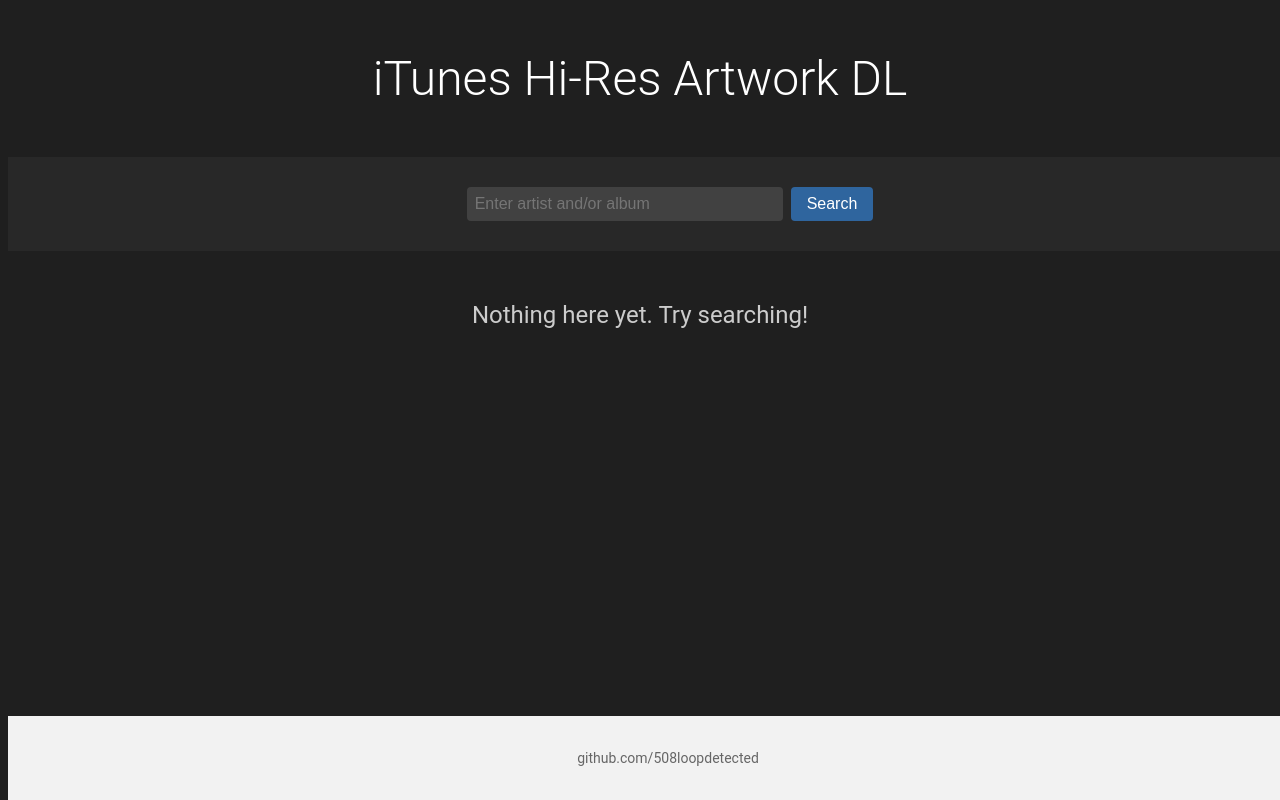
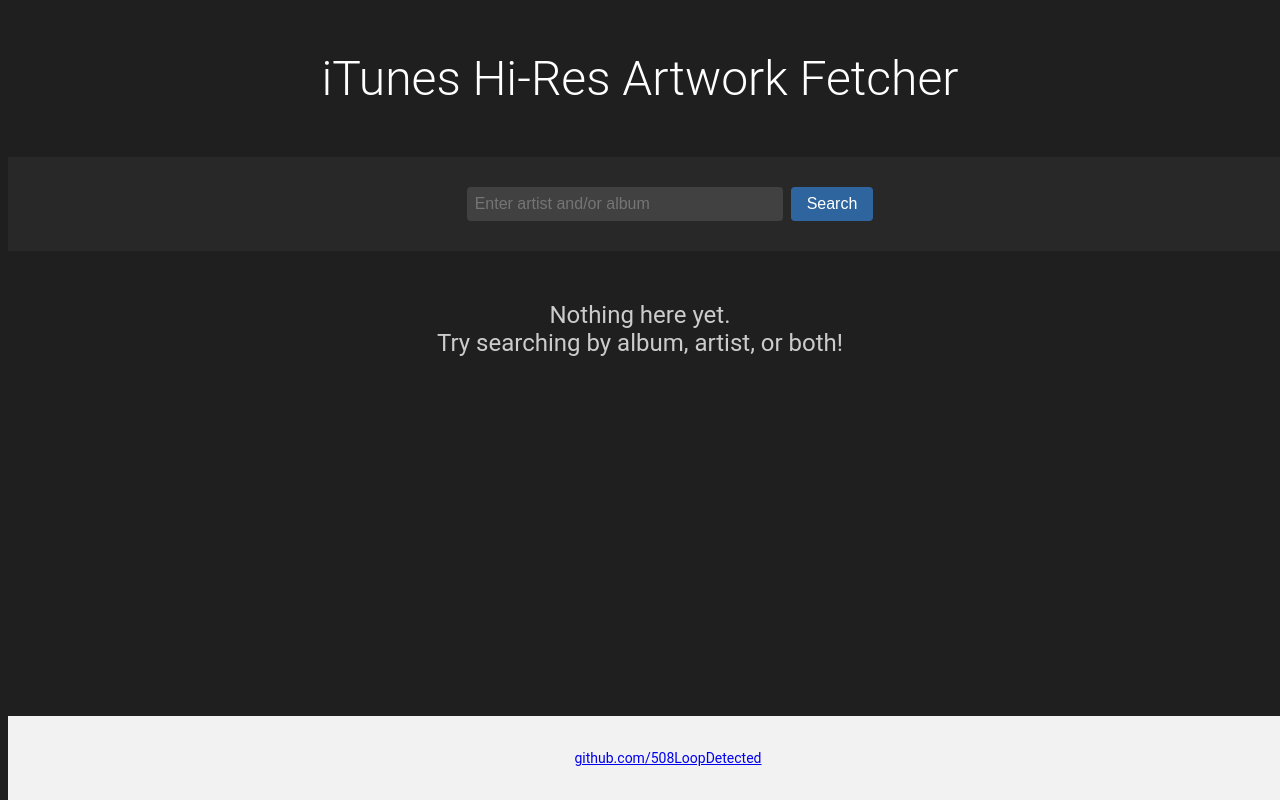
Before and after one commit to 508LoopDetected/itunes-artwork-fetcher, a SvelteKit app: page / in a window 1280 px wide. Shown: the top 800 px of the page. Built offline with nearby package versions, Linux system fonts and the light colour scheme.

Commit message:
tiny update

```diff
--- a/src/routes/+page.svelte
+++ b/src/routes/+page.svelte
@@ -80,7 +80,7 @@
 </script>
 
 <main>
-  <h1>iTunes Hi-Res Artwork DL</h1>
+  <h1>iTunes Hi-Res Artwork Fetcher</h1>
   <form on:submit={handleSearch}>
     <input type="text" on:input={handleInput} bind:value={searchTerm} placeholder="Enter artist and/or album">
     <button type="submit">Search</button>
@@ -118,10 +118,10 @@
       {/if}
     </div>
   {:else}
-    <p class={styles["no-results"]}>Nothing here yet. Try searching!</p>
+    <p class={styles["no-results"]}>Nothing here yet.<br/>Try searching by album, artist, or both!</p>
   {/if}
 </main>
 
 <footer class={styles.footer}>
-  <p>github.com/508loopdetected</p>
+  <p><a href="https://github.com/508LoopDetected" target="_blank">github.com/508LoopDetected</a></p>
 </footer>
```
